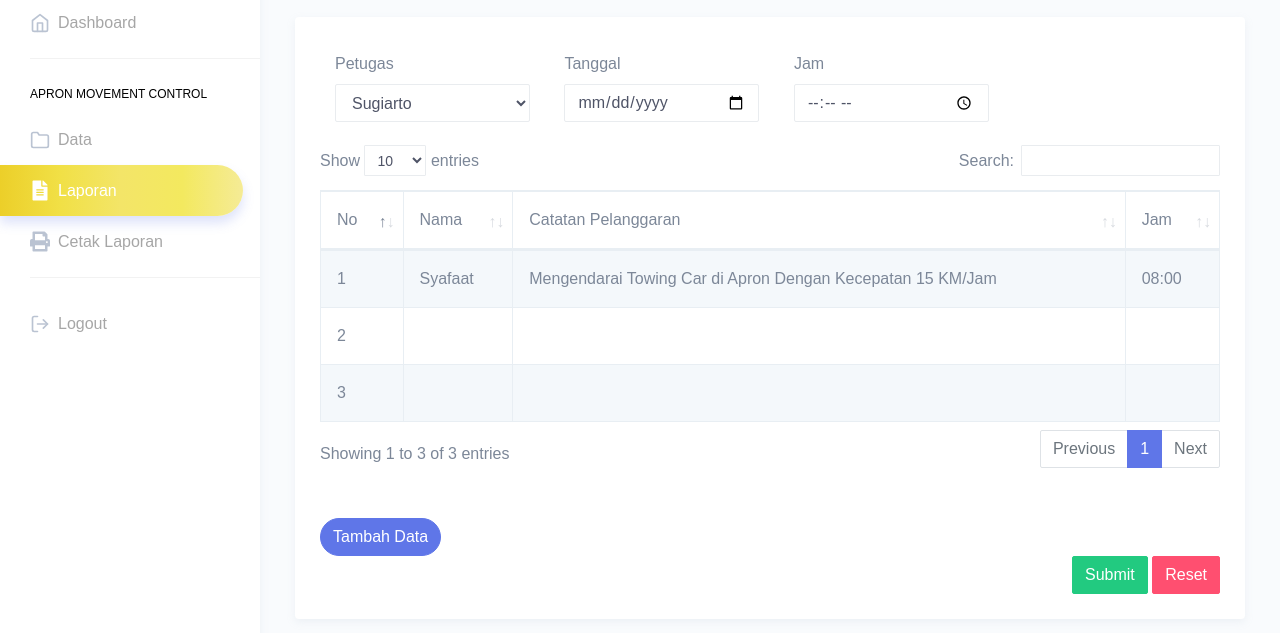
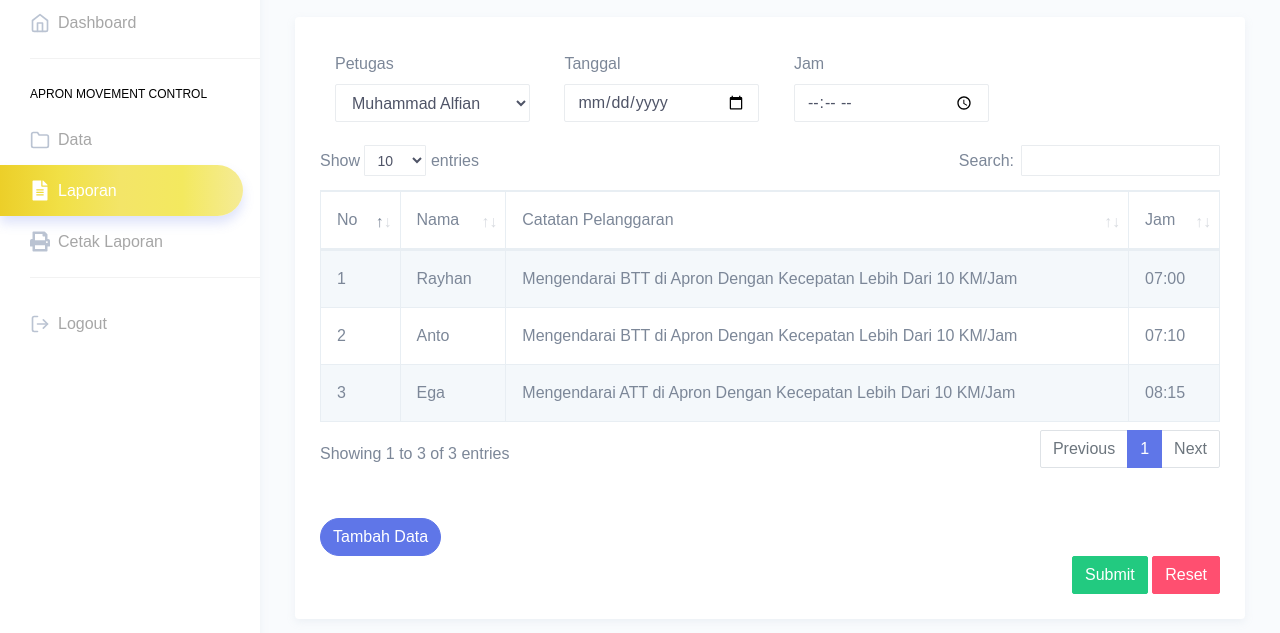
Before and after one commit to DARS-Kalimarau/DARS-Kalimarau.github.io, a website: page src/html/catatanpelanggaran.html in a window 1280 px wide. Shown: the part 113-746 px from the top of the page. Drawn offline with Linux system fonts and the light colour scheme; a web font is replaced by a local one.

Commit message:
Update catatanpelanggaran.html

```diff
--- a/src/html/catatanpelanggaran.html
+++ b/src/html/catatanpelanggaran.html
@@ -277,12 +277,11 @@
                                     <div class="form-group mb-3" >
                                         <label for="exampleFormControlSelect1">Petugas</label>
                                         <select class="form-control" id="exampleFormControlSelect1">
-                                            <option>Sugiarto</option>
-                                            <option>Andika Aditya S</option>
-                                            <option>Ibnu Pristiawan L</option>
-                                            <option>Rudy Sudrajat</option>
-                                            <option>Ahmad Rizky S</option>
-                                            <option>AL Gifari Prasetya</option>
+                                            <option>Muhammad Alfian</option>
+                                            <option>Nawir</option>
+                                            <option>Aris</option>
+                                            <option>Khoirul Ari Andrianto</option>
+                                            <option>Riska Febrianti</option>
                                         </select>
                                     </div>
 
@@ -335,27 +334,27 @@
                                                 <tbody>
                                                     <tr>
                                                         <td>1</td>
-                                                        <td>Syafaat</td>
-                                                        <td>Mengendarai Towing Car di Apron Dengan Kecepatan 15 KM/Jam </td>
-                                                        <td>08:00</td>
+                                                        <td>Rayhan</td>
+                                                        <td>Mengendarai BTT di Apron Dengan Kecepatan Lebih Dari 10 KM/Jam </td>
+                                                        <td>07:00</td>
 
 
 
                                                     </tr>
                                                     <tr>
                                                         <td>2</td>
-                                                        <td></td>
-                                                        <td> </td>
-                                                        <td></td>
+                                                        <td>Anto</td>
+                                                        <td>Mengendarai BTT di Apron Dengan Kecepatan Lebih Dari 10 KM/Jam</td>
+                                                        <td>07:10</td>
 
 
 
                                                     </tr>
                                                     <tr>
                                                         <td>3</td>
-                                                        <td></td>
-                                                        <td> </td>
-                                                        <td></td>
+                                                        <td>Ega</td>
+                                                        <td>Mengendarai ATT di Apron Dengan Kecepatan Lebih Dari 10 KM/Jam</td>
+                                                        <td>08:15</td>
 
 
 
```
